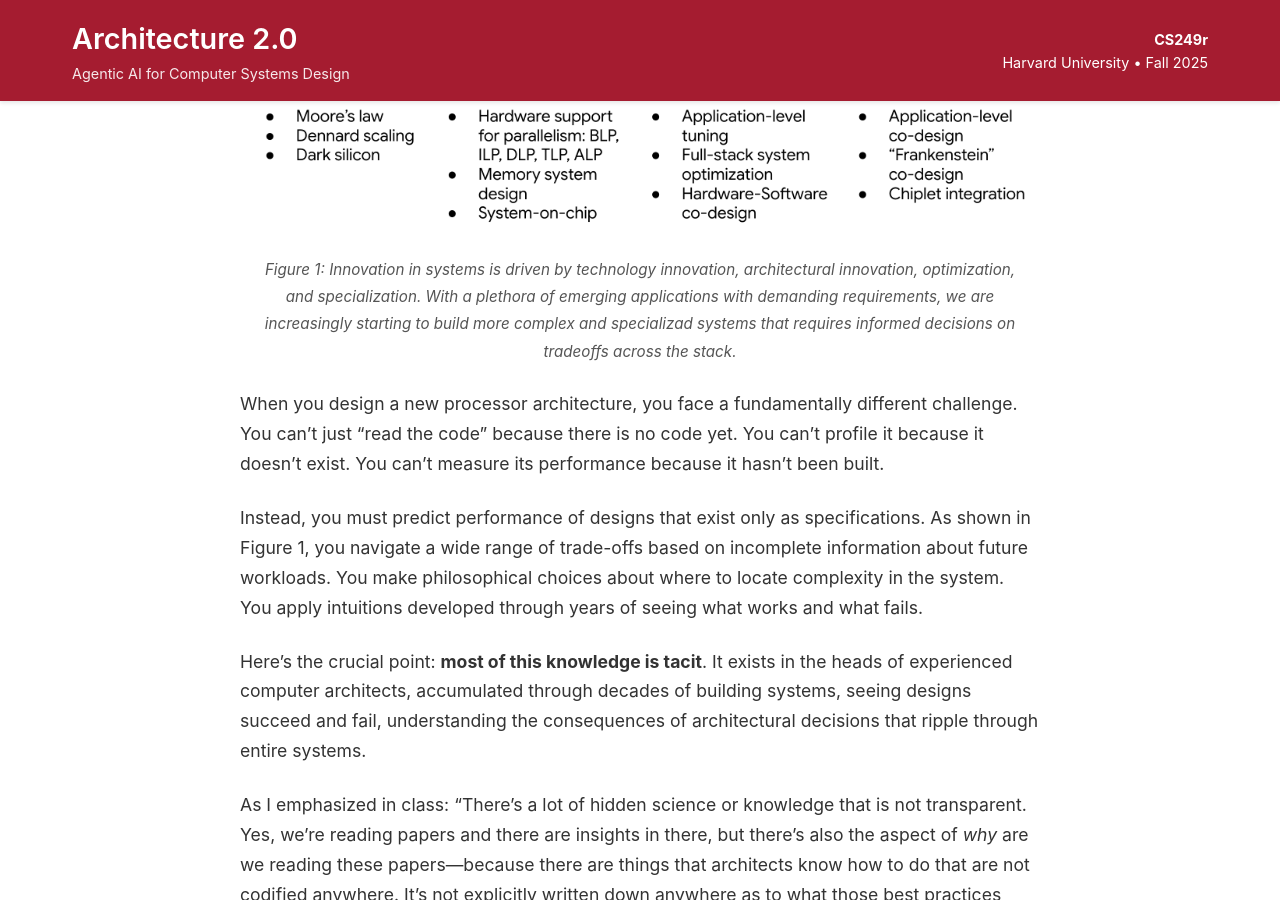
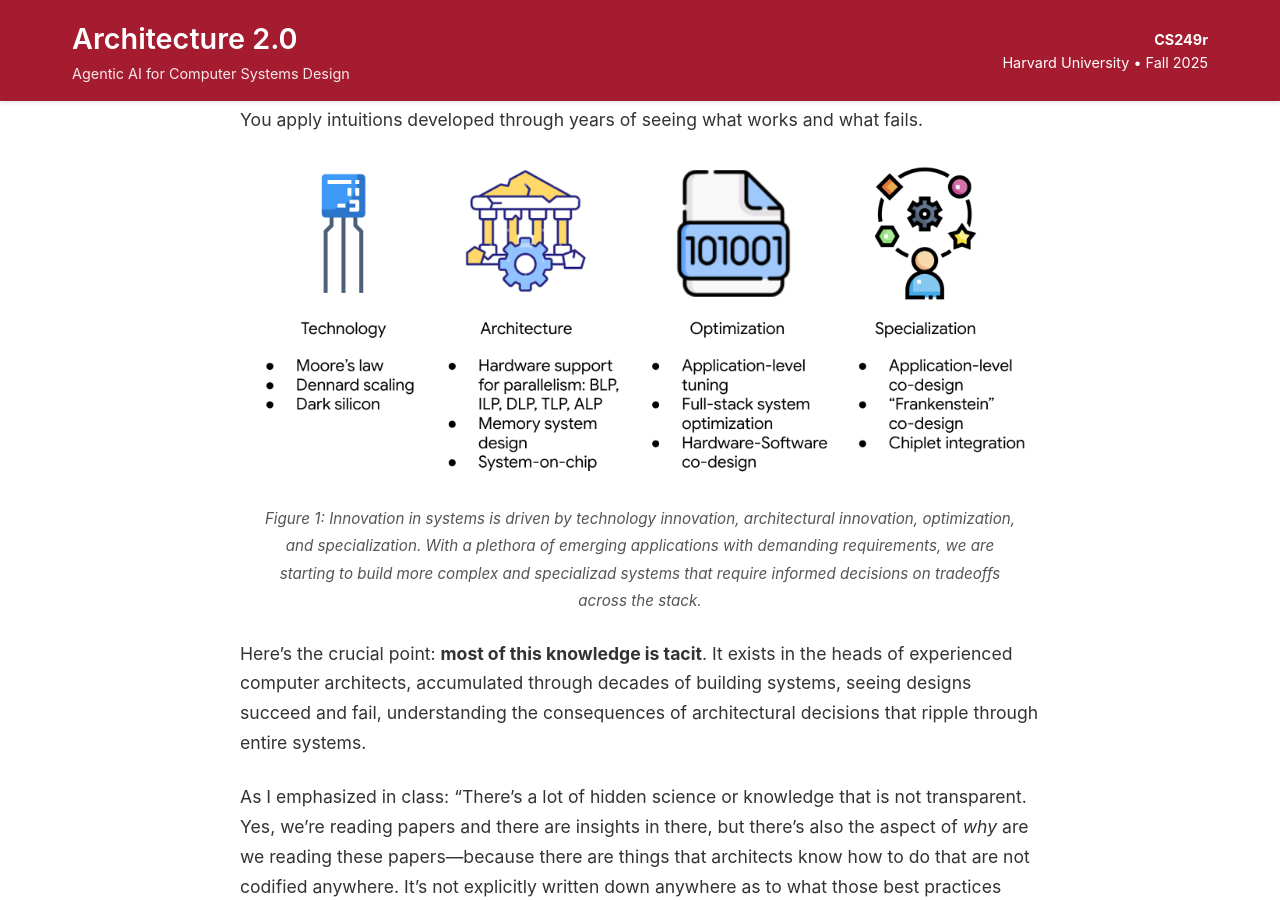
Before and after one commit to harvard-edge/cs249r_fall2025, a Jekyll site: the page built from _posts/2024-10-15-week-7-tacit-knowledge-architecture.md, in a window 1280 px wide and 900 px high, scrolled down 2335 px. Built offline with Jekyll 4.4.1, drawn with Linux system fonts in a browser that asks for light colours; comment, search, counter and statistics services are not loaded; some of the changed text lies outside the part shown.

Commit message:
Update 2024-10-15-week-7-tacit-knowledge-architecture.md

```diff
--- a/_posts/2024-10-15-week-7-tacit-knowledge-architecture.md
+++ b/_posts/2024-10-15-week-7-tacit-knowledge-architecture.md
@@ -39,14 +39,14 @@
 
 ### The Architecture Knowledge Gap
 
-<figure class="post-figure">
-<img src="/cs249r_fall2025/assets/images/blog_images/week_7/arch2.png" alt="Architecture knowledge gap illustration">
-<figcaption><em>Figure 1: Innovation in systems is driven by technology innovation, architectural innovation, optimization, and specialization. With a plethora of emerging applications with demanding requirements, we are increasingly starting to build more complex and specializad systems that requires informed decisions on tradeoffs across the stack.</em></figcaption>
-</figure>
-
 When you design a new processor architecture, you face a fundamentally different challenge. You can't just "read the code" because there is no code yet. You can't profile it because it doesn't exist. You can't measure its performance because it hasn't been built.
 
 Instead, you must predict performance of designs that exist only as specifications. As shown in Figure 1, you navigate a wide range of trade-offs based on incomplete information about future workloads. You make philosophical choices about where to locate complexity in the system. You apply intuitions developed through years of seeing what works and what fails.
+
+<figure class="post-figure">
+<img src="/cs249r_fall2025/assets/images/blog_images/week_7/arch2.png" alt="Architecture knowledge gap illustration">
+<figcaption><em>Figure 1: Innovation in systems is driven by technology innovation, architectural innovation, optimization, and specialization. With a plethora of emerging applications with demanding requirements, we are starting to build more complex and specializad systems that require informed decisions on tradeoffs across the stack.</em></figcaption>
+</figure>
 
 Here's the crucial point: **most of this knowledge is tacit**. It exists in the heads of experienced computer architects, accumulated through decades of building systems, seeing designs succeed and fail, understanding the consequences of architectural decisions that ripple through entire systems.
 
@@ -163,14 +163,14 @@
 
 ### The Numerics Example: Details That Matter
 
+Suvinay provided a concrete example that illustrates how tacit knowledge operates in practice: **the evolution of floating-point formats for ML**.
+
+Traditional deep learning used FP32 (32 bit floating point). Then researchers discovered FP16 (16 bit) worked well for many models, offering 2x speedup. Then Google introduced bfloat16 (BF16), which trades precision for range compared to FP16. While the distinction between FP16 and BF16 is subtle, as shown in Figure 4, there are consequential tradeoffs in hardware support, convergence, and end-to-end performance. More recently, INT8, FP8, even FP4 quantization have gained hardware support.
+
 <figure class="post-figure">
 <img src="/cs249r_fall2025/assets/images/blog_images/week_7/numerics.png" alt="Numerical precision formats for ML">
 <figcaption><em>Figure 4: Evolution of numerical formats from FP32 to FP16 and BF16(Snehal)</em></figcaption>
 </figure>
-
-Suvinay provided a concrete example that illustrates how tacit knowledge operates in practice: **the evolution of floating-point formats for ML**.
-
-Traditional deep learning used FP32 (32 bit floating point). Then researchers discovered FP16 (16 bit) worked well for many models, offering 2x speedup. Then Google introduced bfloat16 (BF16), which trades precision for range compared to FP16. While the distinction between FP16 and BF16 is subtle, as shown in Figure 4, there are consequential tradeoffs in hardware support, convergence, and end-to-end performance. More recently, INT8, FP8, even FP4 quantization have gained hardware support.
 
 Each of these choices has implications that ripple through the entire system. Hardware complexity: different formats require different arithmetic units. Software stack: frameworks need to support mixed precision training. Numerical stability: some operations are sensitive to precision, others aren't. Model architectures: some models tolerate lower precision better than others. Future proofing: which formats will dominate in 3 years when your chip ships?
 
```
